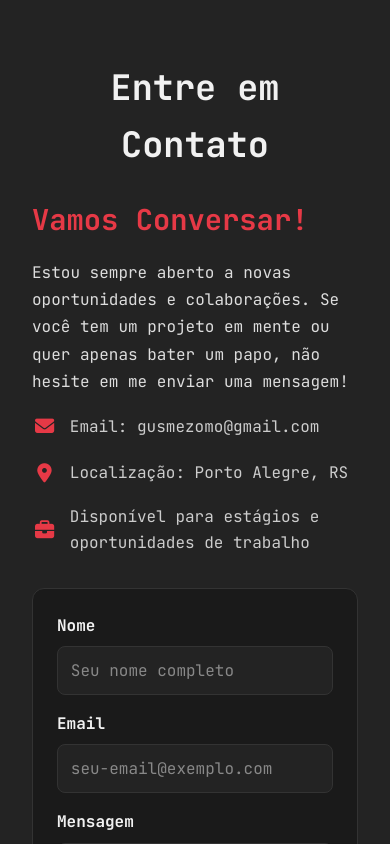
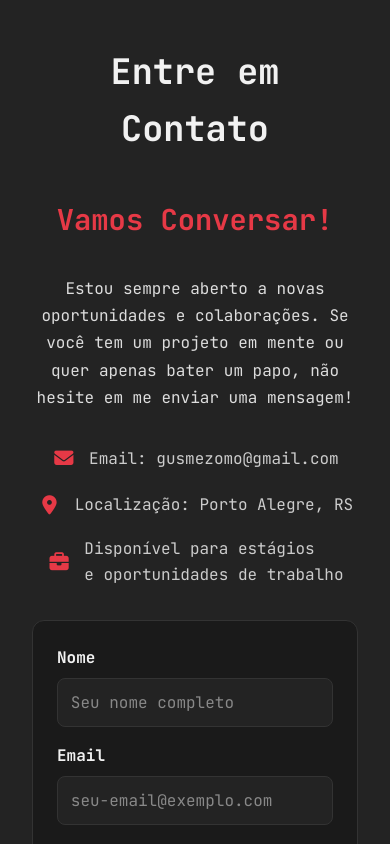
Before and after one commit to gusmezomo/GusPortfolioVue, a Vue app: page / in a window 390 px wide. Shown: the part 2514-3358 px from the top of the page. Built offline with nearby package versions, Linux system fonts and the light colour scheme.

Commit message:
contact section, mobile centralized and margin changes

```diff
--- a/src/components/Contact.vue
+++ b/src/components/Contact.vue
@@ -36,7 +36,7 @@
             </div>
             <div class="contato-item">
               <span class="contato-icon"><i class="fas fa-briefcase"></i></span>
-              <span>Disponível para estágios e oportunidades de trabalho</span>
+              <span>Disponível para estágios<br class="mobile-br">e oportunidades de trabalho</span>
             </div>
           </div>
         </div>
@@ -166,7 +166,8 @@ export default {
 .contato-titulo {
   text-align: center;
   font-size: 3rem;
-  margin-bottom: 1.5rem;
+  margin-top: -1rem;
+  margin-bottom: 2.5rem;
   font-weight: bold;
 }
 
@@ -179,14 +180,14 @@ export default {
 
 .contato-info h3 {
   font-size: 2rem;
-  margin-bottom: 1rem;
+  margin-bottom: 2rem;
   color: var(--accent);
 }
 
 .contato-info p {
   font-size: 1.1rem;
   line-height: 1.7;
-  margin-bottom: 1rem;
+  margin-bottom: 2rem;
   color: #ddd;
 }
 
@@ -194,6 +195,11 @@ export default {
   display: flex;
   flex-direction: column;
   gap: 1rem;
+}
+
+/* criado para conseguir centralizar o contato-item no mobile, desativa no desktop */
+.mobile-br {
+  display: none;
 }
 
 .contato-item {
@@ -316,10 +322,26 @@ export default {
 
   .contato-info h3 {
     font-size: 1.8rem;
+    text-align: center;
   }
 
   .contato-info p {
     font-size: 1rem;
+    text-align: center;
+  }
+
+  .contato-detalhes {
+    align-items: center;
+  }
+
+  .contato-item {
+    width: fit-content;
+    margin: 0 auto;
+  }
+
+  /* criado para conseguir centralizar o contato-item no mobile, desativa no desktop, ativa no mobile */
+  .mobile-br {
+    display: inline;
   }
 }
 </style>
```
